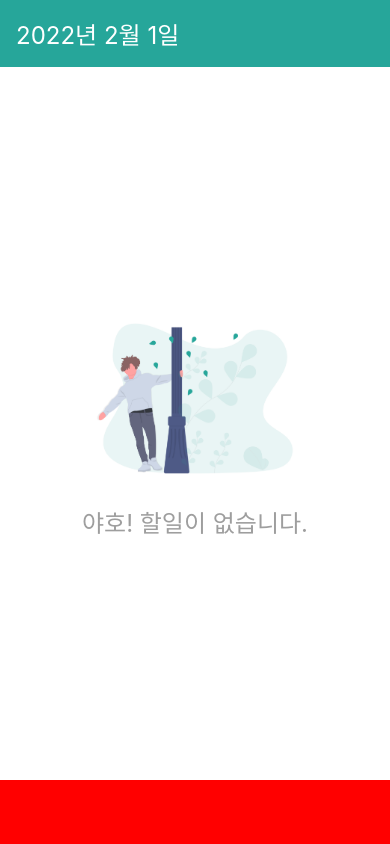
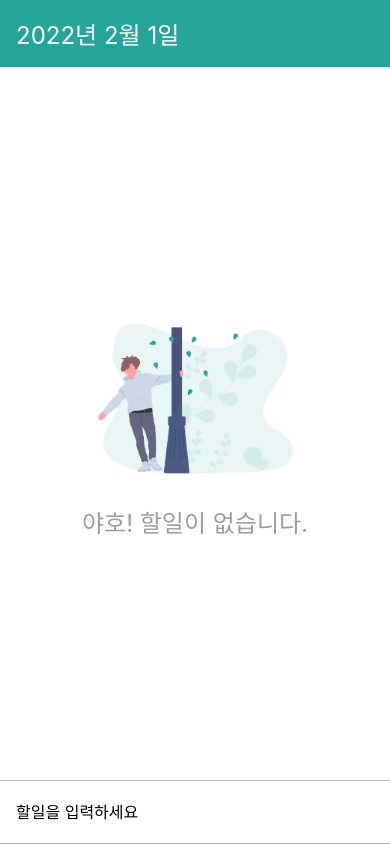
Before and after one commit to jw1036/exam_reactnative, a React Native app: screen / in a window 390 px wide. Built offline with nearby package versions, Linux system fonts and the light colour scheme.

Commit message:
3.2 TextInput으로 사용자 키보드 입력받기

```diff
--- a/components/AddTodo.js
+++ b/components/AddTodo.js
@@ -1,14 +1,26 @@
 import React from 'react';
-import {StyleSheet, View} from 'react-native';
+import {StyleSheet, TextInput, View} from 'react-native';
 
 function AddTodo() {
-  return <View style={styles.block} />;
+  return (
+    <View style={styles.block}>
+      <TextInput placeholder="할일을 입력하세요" style={styles.input} />
+    </View>
+  );
 }
 
 const styles = StyleSheet.create({
   block: {
     height: 64,
-    backgroundColor: 'red',
+    paddingHorizontal: 16,
+    borderColor: '#bdbdbd',
+    borderTopWidth: 1,
+    borderBottomWidth: 1,
+    justifyContent: 'center',
+  },
+  input: {
+    fontSize: 16,
+    paddingVertical: 8,
   },
 });
 
```
